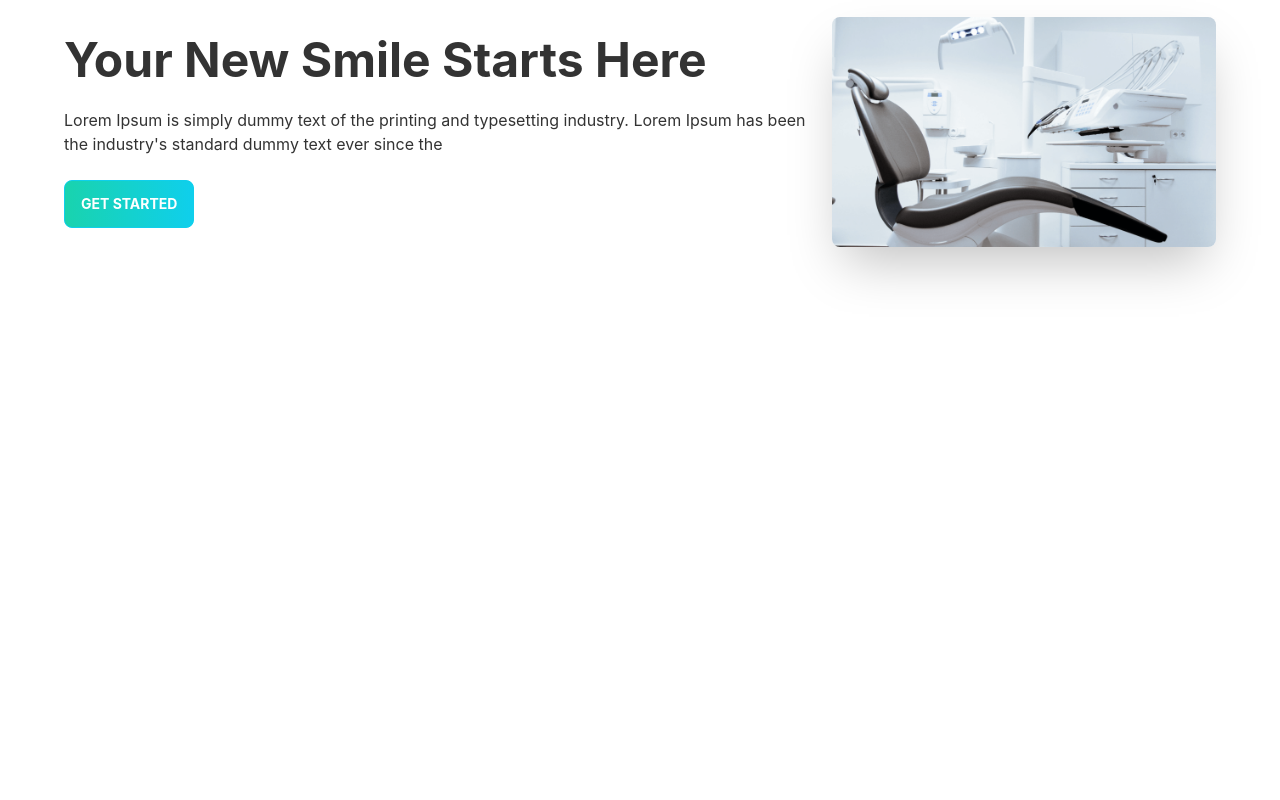
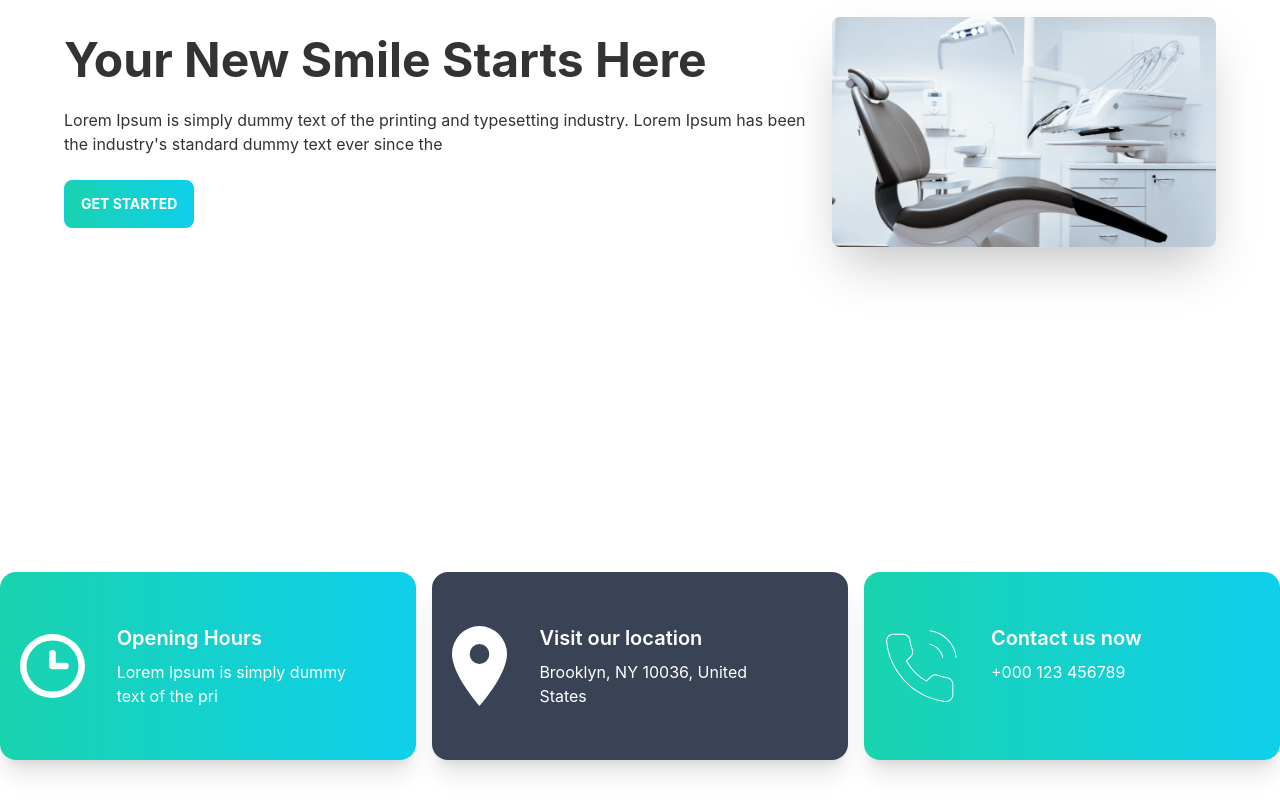
Before and after one commit to Shahriyar-Hosen/doctors-portal-client, a React (Create React App) app: page / in a window 1280 px wide. Shown: the part 332-1132 px from the top of the page. Before the commit the page ends 864 px from the top, so only its background shows below. Built offline with nearby package versions, Linux system fonts and the light colour scheme.

Commit message:
info card style add

```diff
--- a/src/Pages/Home/Home.js
+++ b/src/Pages/Home/Home.js
@@ -1,12 +1,14 @@
-import React from 'react';
-import Banner from './Banner/Banner';
+import React from "react";
+import Banner from "./Banner/Banner";
+import Info from "./Info/Info";
 
 const Home = () => {
-    return (
-        <div>
-            <Banner />
-        </div>
-    );
+  return (
+    <div>
+      <Banner />
+      <Info />
+    </div>
+  );
 };
 
 export default Home;
--- /dev/null
+++ b/src/Pages/Home/Info/Info.js
@@ -0,0 +1,32 @@
+import React from "react";
+import InfoCards from "./InfoCard/InfoCards";
+import clock from "../../../assets/icons/clock.svg";
+import marker from "../../../assets/icons/marker.svg";
+import phone from "../../../assets/icons/phone.svg";
+
+const Info = () => {
+  const info1 = {
+    heading: "Opening Hours",
+    paragraph: "Lorem Ipsum is simply dummy text of the pri",
+    gradient: true,
+  };
+  const info2 = {
+    heading: "Visit our location",
+    paragraph: "Brooklyn, NY 10036, United States",
+    gradient: false,
+  };
+  const info3 = {
+    heading: "Contact us now",
+    paragraph: "+000 123 456789",
+    gradient: true,
+  };
+  return (
+    <div className="grid grid-cols-1 lg:grid-cols-3 gap-4 my-10">
+      <InfoCards infoCard={info1} img={clock}></InfoCards>
+      <InfoCards infoCard={info2} img={marker}></InfoCards>
+      <InfoCards infoCard={info3} img={phone}></InfoCards>
+    </div>
+  );
+};
+
+export default Info;
--- /dev/null
+++ b/src/Pages/Home/Info/InfoCard/InfoCards.js
@@ -0,0 +1,23 @@
+import React from "react";
+
+const InfoCards = ({ infoCard, img }) => {
+  const { heading, paragraph, gradient } = infoCard;
+  console.log(gradient);
+  return (
+    <div
+      className={`card lg:card-side ${
+        gradient ? "bg-gradient-to-r from-secondary to-primary" : "bg-accent"
+      } shadow-xl text-white p-5`}
+    >
+      <figure>
+        <img src={img} alt="Album" />
+      </figure>
+      <div class="card-body">
+        <h2 class="card-title">{heading}</h2>
+        <p>{paragraph}</p>
+      </div>
+    </div>
+  );
+};
+
+export default InfoCards;
```
